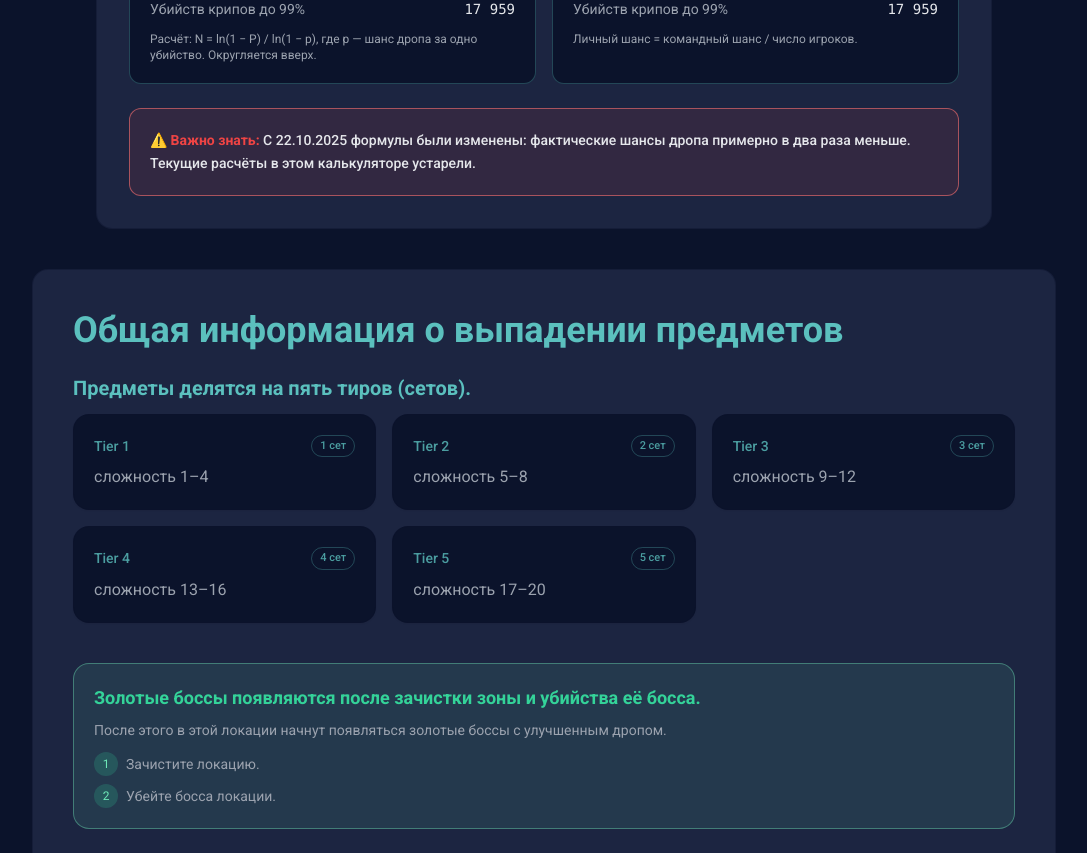
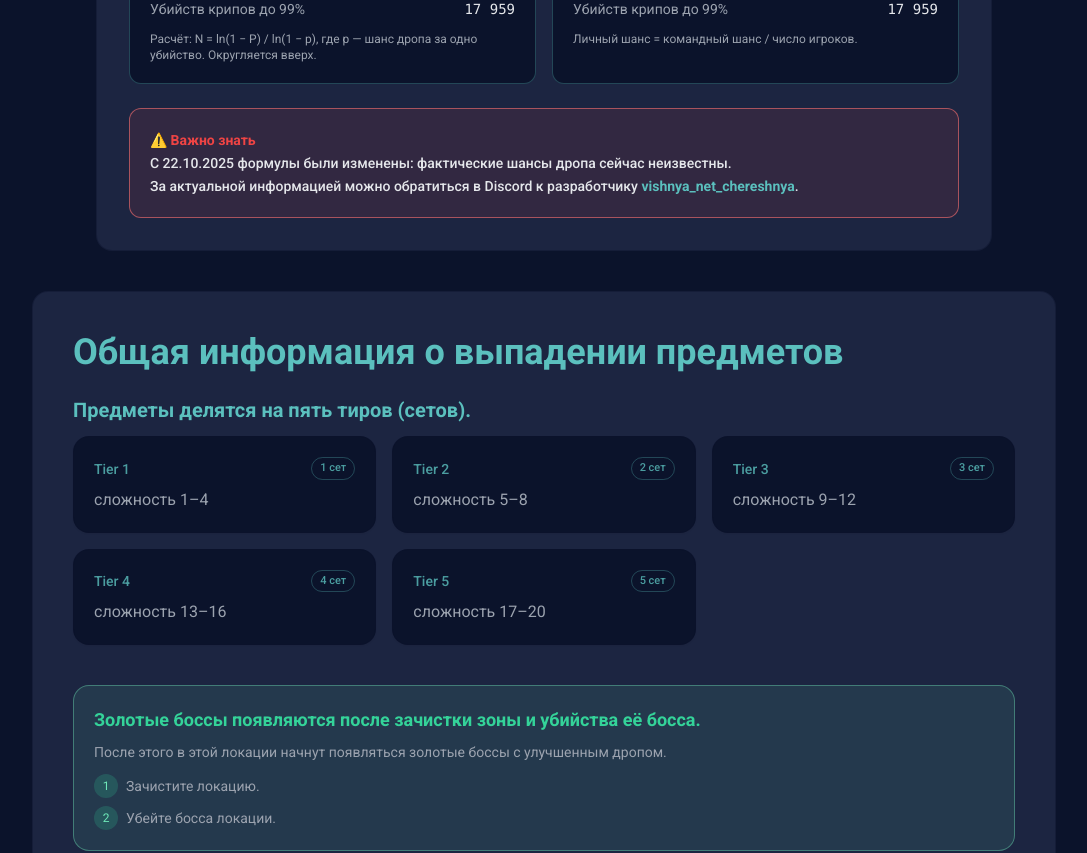
Before and after one commit to SusanWay/BSA-drop-chances-analysis, a Nuxt app: page / in a window 1280 px wide. Shown: the part 2220-3073 px from the top of the page, without its empty margins (96-1183 px from the left). Built offline with nearby package versions, Linux system fonts and the light colour scheme.

Commit message:
правки локализации

```diff
--- a/components/AttrsCalculator/index.vue
+++ b/components/AttrsCalculator/index.vue
@@ -7,10 +7,10 @@ const { t } = useI18n();
 // Диапазоны точь-в-точь как в Lua (max — ИСКЛЮЧИТЕЛЬНОЕ)
 type Range = { min: number; max: number; reward: 0 | 1 | 2 | 3 | 4 };
 const ranges: Range[] = [
-  { min: 0,  max: 1,   reward: 4 }, // 0
-  { min: 1,  max: 3,   reward: 3 }, // 1,2
-  { min: 4,  max: 8,   reward: 2 }, // 4,5,6,7   (3 и 8 не покрыты)
-  { min: 9,  max: 20,  reward: 1 }, // 9..19     (20 не покрыт)
+  { min: 0, max: 1, reward: 4 }, // 0
+  { min: 1, max: 3, reward: 3 }, // 1,2
+  { min: 4, max: 8, reward: 2 }, // 4,5,6,7   (3 и 8 не покрыты)
+  { min: 9, max: 20, reward: 1 }, // 9..19     (20 не покрыт)
   { min: 21, max: 101, reward: 0 }, // 21..100
 ];
 
@@ -23,7 +23,7 @@ function rewardFor(n: number): 0 | 1 | 2 | 3 | 4 {
 
 const BONUS_MAX = 50;
 const firstRollSize = 101; // 0..100
-const rerollSize = 21;     // 0..20
+const rerollSize = 21; // 0..20
 
 const guildBonus = ref(0);
 
@@ -55,7 +55,7 @@ const probs = computed(() => {
   for (let k = 0; k <= 4; k++) result[k] += first[k] / firstRollSize;
 
   // вычли все 21..100 "нули", вернули не переролленные
-  result[0] -= (zeroFrom21to100 / firstRollSize);
+  result[0] -= zeroFrom21to100 / firstRollSize;
   result[0] += (zeroFrom21to100 / firstRollSize) * (1 - p);
 
   // добавили переролл
@@ -66,13 +66,19 @@ const probs = computed(() => {
   return result as [number, number, number, number, number];
 });
 
-function pct(x: number) { return (x * 100).toFixed(2) + " %"; }
-const ge1 = computed(() => probs.value[1] + probs.value[2] + probs.value[3] + probs.value[4]);
+function pct(x: number) {
+  return (x * 100).toFixed(2) + " %";
+}
+const ge1 = computed(
+    () => probs.value[1] + probs.value[2] + probs.value[3] + probs.value[4]
+);
 </script>
 
 <template>
   <section class="mt-10">
-    <div class="mx-auto max-w-4xl rounded-2xl border border-surface/40 bg-surface-light p-6 md:p-8">
+    <div
+        class="mx-auto max-w-4xl rounded-2xl border border-surface/40 bg-surface-light p-6 md:p-8"
+    >
       <h2 class="text-2xl md:text-3xl font-bold text-primary mb-5">
         {{ t("calc.attrs.title") }}
       </h2>
@@ -82,7 +88,13 @@ const ge1 = computed(() => probs.value[1] + probs.value[2] + probs.value[3] + pr
         <label class="block text-sm text-text-muted mb-2">
           {{ t("calc.attrs.control.label") }}
         </label>
-        <input type="range" min="0" :max="BONUS_MAX" v-model.number="guildBonus" class="w-full" />
+        <input
+            type="range"
+            min="0"
+            :max="BONUS_MAX"
+            v-model.number="guildBonus"
+            class="w-full"
+        />
         <div class="mt-2 text-sm">
           <span class="text-text-muted">{{ t("calc.attrs.control.current") }}:</span>
           <span class="ml-2 font-medium">{{ guildBonus }}%</span>
@@ -104,9 +116,15 @@ const ge1 = computed(() => probs.value[1] + probs.value[2] + probs.value[3] + pr
                   class="bg-surface/70 sticky top-0 z-10 backdrop-blur supports-[backdrop-filter]:bg-surface/60
                        text-text-muted/90 text-xs uppercase tracking-wide"
               >
-              <tr class="[&>th]:font-medium [&>th]:p-3 [&>th]:whitespace-nowrap [&>th]:border-b [&>th]:border-surface/50">
-                <th class="text-left">{{ t("calc.attrs.table.headers.bonus") }}</th>
-                <th class="text-right">{{ t("calc.attrs.table.headers.ge1") }}</th>
+              <tr
+                  class="[&>th]:font-medium [&>th]:p-3 [&>th]:whitespace-nowrap [&>th]:border-b [&>th]:border-surface/50"
+              >
+                <th class="text-left">
+                  {{ t("calc.attrs.table.headers.bonus") }}
+                </th>
+                <th class="text-right">
+                  {{ t("calc.attrs.table.headers.ge1") }}
+                </th>
                 <th class="text-right">4</th>
                 <th class="text-right">3</th>
                 <th class="text-right">2</th>
@@ -114,15 +132,31 @@ const ge1 = computed(() => probs.value[1] + probs.value[2] + probs.value[3] + pr
                 <th class="text-right">0</th>
               </tr>
               </thead>
-              <tbody class="[&>tr:nth-child(even)]:bg-surface/30 [&>tr:hover]:bg-primary/5 [&>tr]:border-t [&>tr]:border-surface/30">
+              <tbody
+                  class="[&>tr:nth-child(even)]:bg-surface/30 [&>tr:hover]:bg-primary/5 [&>tr]:border-t [&>tr]:border-surface/30"
+              >
               <tr>
-                <td class="p-3 text-text-muted whitespace-nowrap">{{ guildBonus }} %</td>
-                <td class="p-3 text-right font-mono whitespace-nowrap">{{ pct(ge1) }}</td>
-                <td class="p-3 text-right font-mono whitespace-nowrap">{{ pct(probs[4]) }}</td>
-                <td class="p-3 text-right font-mono whitespace-nowrap">{{ pct(probs[3]) }}</td>
-                <td class="p-3 text-right font-mono whitespace-nowrap">{{ pct(probs[2]) }}</td>
-                <td class="p-3 text-right font-mono whitespace-nowrap">{{ pct(probs[1]) }}</td>
-                <td class="p-3 text-right font-mono whitespace-nowrap">{{ pct(probs[0]) }}</td>
+                <td class="p-3 text-text-muted whitespace-nowrap">
+                  {{ guildBonus }} %
+                </td>
+                <td class="p-3 text-right font-mono whitespace-nowrap">
+                  {{ pct(ge1) }}
+                </td>
+                <td class="p-3 text-right font-mono whitespace-nowrap">
+                  {{ pct(probs[4]) }}
+                </td>
+                <td class="p-3 text-right font-mono whitespace-nowrap">
+                  {{ pct(probs[3]) }}
+                </td>
+                <td class="p-3 text-right font-mono whitespace-nowrap">
+                  {{ pct(probs[2]) }}
+                </td>
+                <td class="p-3 text-right font-mono whitespace-nowrap">
+                  {{ pct(probs[1]) }}
+                </td>
+                <td class="p-3 text-right font-mono whitespace-nowrap">
+                  {{ pct(probs[0]) }}
+                </td>
               </tr>
               </tbody>
             </table>
@@ -133,10 +167,16 @@ const ge1 = computed(() => probs.value[1] + probs.value[2] + probs.value[3] + pr
         <div class="rounded-xl border border-red-400/60 bg-red-500/10 p-5 mt-2">
           <p class="text-sm leading-relaxed">
             <span class="font-semibold text-red-500">
-              ⚠ {{ t("calc.attrs.warning.title") }}:
+              ⚠ {{ t("calc.attrs.warning.title") }}
             </span>
+            <br />
             <span class="text-text font-medium">
-              {{ t("calc.attrs.warning.body") }}
+              {{ t("calc.attrs.warning.line1") }}
+            </span>
+            <br />
+            <span class="text-text font-medium">
+              {{ t("calc.attrs.warning.line2Prefix") }}
+              <span class="font-semibold text-primary">vishnya_net_chereshnya</span>.
             </span>
           </p>
         </div>
--- a/components/BlessCalculator/index.vue
+++ b/components/BlessCalculator/index.vue
@@ -140,10 +140,16 @@ function fmtPct(p: number) {
       <div class="mt-6 rounded-xl border border-red-400/60 bg-red-500/10 p-5">
         <p class="text-sm leading-relaxed">
           <span class="font-semibold text-red-500">
-            ⚠ {{ t("calc.bless.warning.title") }}:
+            ⚠ {{ t("calc.bless.warning.title") }}
           </span>
+          <br />
           <span class="text-text font-medium">
-            {{ t("calc.bless.warning.body") }}
+            {{ t("calc.bless.warning.line1") }}
+          </span>
+          <br />
+          <span class="text-text font-medium">
+            {{ t("calc.bless.warning.line2Prefix") }}
+            <span class="font-semibold text-primary">vishnya_net_chereshnya</span>.
           </span>
         </p>
       </div>
--- a/locales/calc/attrs.ts
+++ b/locales/calc/attrs.ts
@@ -12,8 +12,10 @@ export default {
                 },
                 warning: {
                     title: "Важно знать",
-                    body:
-                        "С 22.10.2025 формулы переработаны, и реальные шансы стали примерно в два раза ниже. Текущие вычисления калькулятора устарели.",
+                    line1:
+                        "С 22.10.2025 формулы были изменены: фактические шансы дропа сейчас неизвестны.",
+                    line2Prefix:
+                        "За актуальной информацией можно обратиться в Discord к разработчику",
                 },
                 table: {
                     headers: { bonus: "Гильд. бонус (p)", ge1: "≥1 модиф." },
@@ -34,8 +36,10 @@ export default {
                 },
                 warning: {
                     title: "Important note",
-                    body:
-                        "As of 2025-10-22, formulas have been reworked — actual probabilities are roughly twice lower. The calculator’s results are outdated.",
+                    line1:
+                        "As of 2025-10-22, the formulas changed — actual drop rates are currently unknown.",
+                    line2Prefix:
+                        "For up-to-date details, you may contact the game developer on Discord:",
                 },
                 table: {
                     headers: { bonus: "Guild Bonus (p)", ge1: "≥1 Modifier" },
--- a/locales/calc/bless.ts
+++ b/locales/calc/bless.ts
@@ -6,7 +6,8 @@ export default {
                 players: {
                     label: "Количество игроков",
                     value: "Игроков",
-                    hint: "Шанс делится между всеми участниками — в соло весь шанс твой.",
+                    hint:
+                        "Шанс делится между всеми участниками — в соло весь шанс твой.",
                 },
                 difficulty: {
                     label: "Сложность",
@@ -14,13 +15,12 @@ export default {
                     hint: "Чем выше сложность, тем больше базовый шанс на дроп.",
                 },
                 probLabel: "Шанс выпадения:",
-                // Новый блок ожиданий (левая карточка)
                 killsCalc: "Расчёт количества убийств",
                 n50: "Убийств крипов до 50%",
                 n90: "Убийств крипов до 90%",
                 n99: "Убийств крипов до 99%",
-                trialsNote: "Расчёт: N = ln(1 − P) / ln(1 − p), где p — шанс дропа за одно убийство. Округляется вверх.",
-                // Остальные ключи остаются для правой карточки
+                trialsNote:
+                    "Расчёт: N = ln(1 − P) / ln(1 − p), где p — шанс дропа за одно убийство. Округляется вверх.",
                 team: { title: "Для команды" },
                 you: { title: "Для тебя лично" },
                 prob: "Шанс за убийство",
@@ -28,8 +28,10 @@ export default {
                 note: "Личный шанс = командный шанс / число игроков.",
                 warning: {
                     title: "Важно знать",
-                    body:
-                        "С 22.10.2025 формулы были изменены: фактические шансы дропа примерно в два раза меньше. Текущие расчёты в этом калькуляторе устарели.",
+                    line1:
+                        "С 22.10.2025 формулы были изменены: фактические шансы дропа сейчас неизвестны.",
+                    line2Prefix:
+                        "За актуальной информацией можно обратиться в Discord к разработчику",
                 },
             },
         },
@@ -41,21 +43,22 @@ export default {
                 players: {
                     label: "Number of players",
                     value: "Players",
-                    hint: "The chance is shared among all team members — solo means the full chance is yours.",
+                    hint:
+                        "The chance is shared among all team members — solo means the full chance is yours.",
                 },
                 difficulty: {
                     label: "Difficulty",
                     value: "Difficulty level",
-                    hint: "The higher the difficulty, the greater the base drop chance.",
+                    hint:
+                        "The higher the difficulty, the greater the base drop chance.",
                 },
                 probLabel: "Chance of falling out:",
-                // New left card
                 killsCalc: "Boss kill calculations",
                 n50: "Mobs kills for 50%",
                 n90: "Mobs kills for 90%",
                 n99: "Mobs kills for 99%",
-                trialsNote: "Computed as N = ln(1 − P) / ln(1 − p), where p is the per-kill drop chance. Rounded up.",
-                // Right card stays
+                trialsNote:
+                    "Computed as N = ln(1 − P) / ln(1 − p), where p is the per-kill drop chance. Rounded up.",
                 team: { title: "For the team" },
                 you: { title: "For you personally" },
                 prob: "Chance per kill",
@@ -63,8 +66,10 @@ export default {
                 note: "Personal chance = team chance / number of players.",
                 warning: {
                     title: "Important note",
-                    body:
-                        "As of 2025-10-22 the formulas changed: actual drop rates are roughly 2× lower. The calculator’s current results are outdated.",
+                    line1:
+                        "As of 2025-10-22, the formulas changed — actual drop rates are currently unknown.",
+                    line2Prefix:
+                        "For up-to-date details, you may contact the game developer on Discord:",
                 },
             },
         },
```
